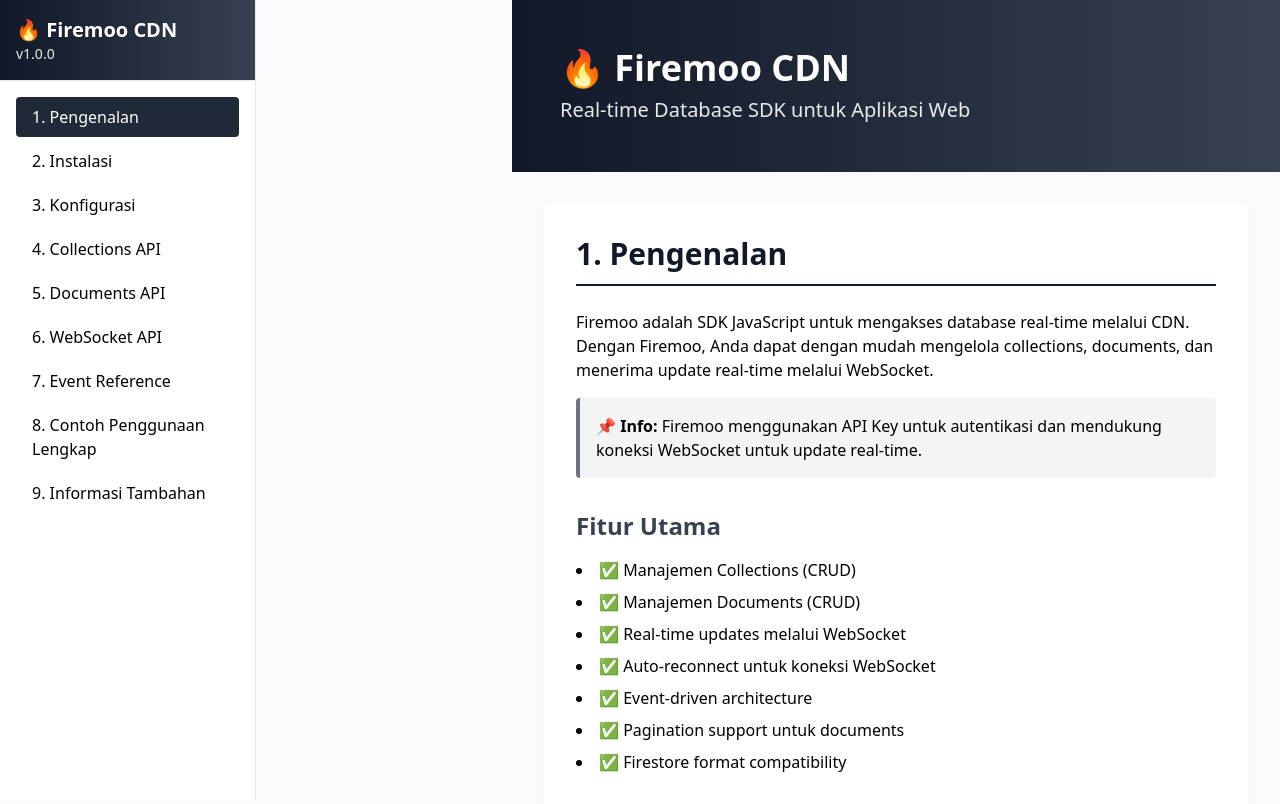
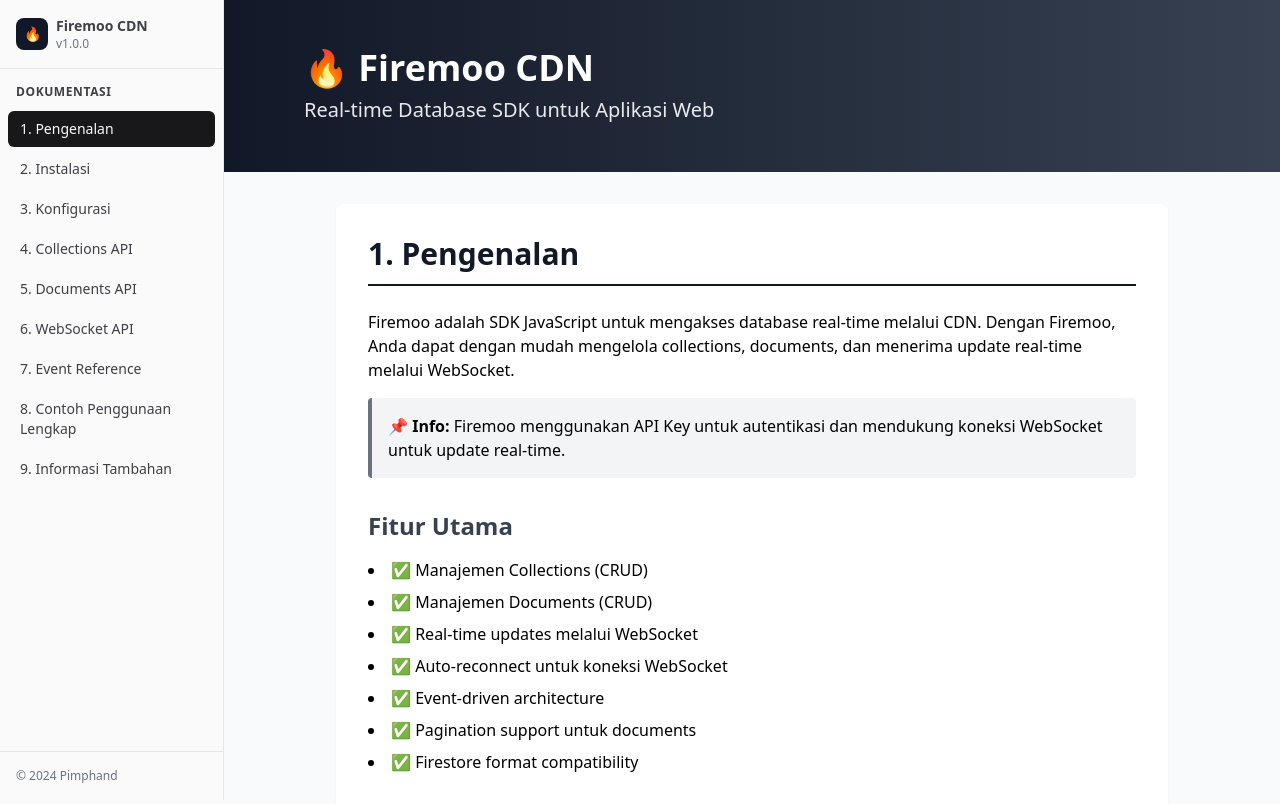
Before and after one commit to pimphand/cdn-firemoo, a plain HTML site: page docs.html in a window 1280 px wide. Shown: the top 804 px of the page. Drawn offline with nearby package versions, Linux system fonts and the light colour scheme.

Commit message:
Refactor sidebar structure and enhance styling with CSS variables for improved design consistency

```diff
--- a/docs-app.js
+++ b/docs-app.js
@@ -21,13 +21,21 @@
     function renderSidebar() {
         if (!sidebarNav || !docsData || !docsData.sections) return;
 
-        const navHtml = docsData.sections.map(section => `
-            <a href="#${section.id}"
-               class="sidebar-link block px-4 py-2 mb-1 rounded hover:bg-gray-100 transition-colors"
-               data-section="${section.id}">
-                ${section.title}
-            </a>
-        `).join('');
+        // Group sections by category (if needed) or render as single group
+        const navHtml = `
+            <div class="sidebar-group">
+                <div class="sidebar-group-label px-2 py-1.5 mb-1">Dokumentasi</div>
+                <div class="space-y-1">
+                    ${docsData.sections.map(section => `
+                        <a href="#${section.id}"
+                           class="sidebar-link flex items-center gap-2 rounded-md px-3 py-2 text-sm font-medium"
+                           data-section="${section.id}">
+                            <span>${section.title}</span>
+                        </a>
+                    `).join('')}
+                </div>
+            </div>
+        `;
 
         sidebarNav.innerHTML = navHtml;
 
--- a/docs.html
+++ b/docs.html
@@ -29,14 +29,50 @@
             font-family: 'Courier New', monospace;
         }
 
-        /* Active sidebar link */
+        /* shadcn-vue Sidebar CSS Variables */
+        :root {
+            --sidebar-background: 0 0% 98%;
+            --sidebar-foreground: 240 5.3% 26.1%;
+            --sidebar-primary: 240 5.9% 10%;
+            --sidebar-primary-foreground: 0 0% 98%;
+            --sidebar-accent: 240 4.8% 95.9%;
+            --sidebar-accent-foreground: 240 5.9% 10%;
+            --sidebar-border: 220 13% 91%;
+            --sidebar-ring: 217.2 91.2% 59.8%;
+        }
+
+        /* Sidebar styling */
+        .sidebar {
+            background-color: hsl(var(--sidebar-background));
+            color: hsl(var(--sidebar-foreground));
+            border-right: 1px solid hsl(var(--sidebar-border));
+        }
+
+        .sidebar-link {
+            color: hsl(var(--sidebar-foreground));
+            transition: all 0.2s;
+        }
+
+        .sidebar-link:hover {
+            background-color: hsl(var(--sidebar-accent));
+            color: hsl(var(--sidebar-accent-foreground));
+        }
+
         .sidebar-link.active {
-            background-color: #1f2937;
-            color: white;
+            background-color: hsl(var(--sidebar-primary));
+            color: hsl(var(--sidebar-primary-foreground));
+        }
+
+        .sidebar-group-label {
+            color: hsl(var(--sidebar-foreground));
+            font-size: 0.75rem;
+            font-weight: 600;
+            text-transform: uppercase;
+            letter-spacing: 0.05em;
         }
 
         /* Mobile menu overlay */
-        @media (max-width: 768px) {
+        @media (max-width: 1024px) {
             .sidebar-overlay {
                 display: none;
             }
@@ -61,23 +97,40 @@
     <div id="mobileOverlay" class="sidebar-overlay fixed inset-0 bg-black bg-opacity-50 z-40 lg:hidden"></div>
 
     <div class="flex min-h-screen">
-        <!-- Sidebar -->
+        <!-- Sidebar - shadcn-vue Sidebar07 style -->
         <aside id="sidebar"
-            class="fixed lg:sticky top-0 left-0 h-screen w-64 bg-white border-r border-gray-200 z-40 transform -translate-x-full lg:translate-x-0 transition-transform duration-300 overflow-y-auto">
-            <!-- Header -->
-            <div class="p-4 border-b border-gray-200 bg-gradient-to-r from-gray-900 to-gray-700 text-white">
-                <h1 class="text-xl font-bold">🔥 Firemoo CDN</h1>
-                <p class="text-sm opacity-90">v1.0.0</p>
+            class="sidebar fixed lg:sticky top-0 left-0 h-screen w-56 z-40 transform -translate-x-full lg:translate-x-0 transition-transform duration-300 flex flex-col">
+            <!-- Sidebar Header -->
+            <div id="sidebarHeader" class="flex-shrink-0 p-4 border-b border-gray-200">
+                <div class="flex items-center gap-2">
+                    <div
+                        class="flex h-8 w-8 items-center justify-center rounded-lg bg-gray-900 text-white text-sm font-bold">
+                        🔥
+                    </div>
+                    <div class="flex flex-col">
+                        <h1 class="text-sm font-semibold">Firemoo CDN</h1>
+                        <p class="text-xs text-gray-500">v1.0.0</p>
+                    </div>
+                </div>
             </div>
 
-            <!-- Navigation -->
-            <nav id="sidebarNav" class="p-4">
-                <!-- Navigation items will be generated by JavaScript -->
-            </nav>
+            <!-- Sidebar Content -->
+            <div id="sidebarContent" class="flex-1 overflow-y-auto p-2">
+                <nav id="sidebarNav">
+                    <!-- Navigation items will be generated by JavaScript -->
+                </nav>
+            </div>
+
+            <!-- Sidebar Footer -->
+            <div id="sidebarFooter" class="flex-shrink-0 border-t border-gray-200 p-4">
+                <div class="text-xs text-gray-500">
+                    © 2024 Pimphand
+                </div>
+            </div>
         </aside>
 
         <!-- Main Content -->
-        <main class="flex-1 lg:ml-64">
+        <main class="flex-1">
             <!-- Header -->
             <header class="bg-gradient-to-r from-gray-900 to-gray-700 text-white p-8 lg:p-12">
                 <div class="max-w-4xl mx-auto">
```
